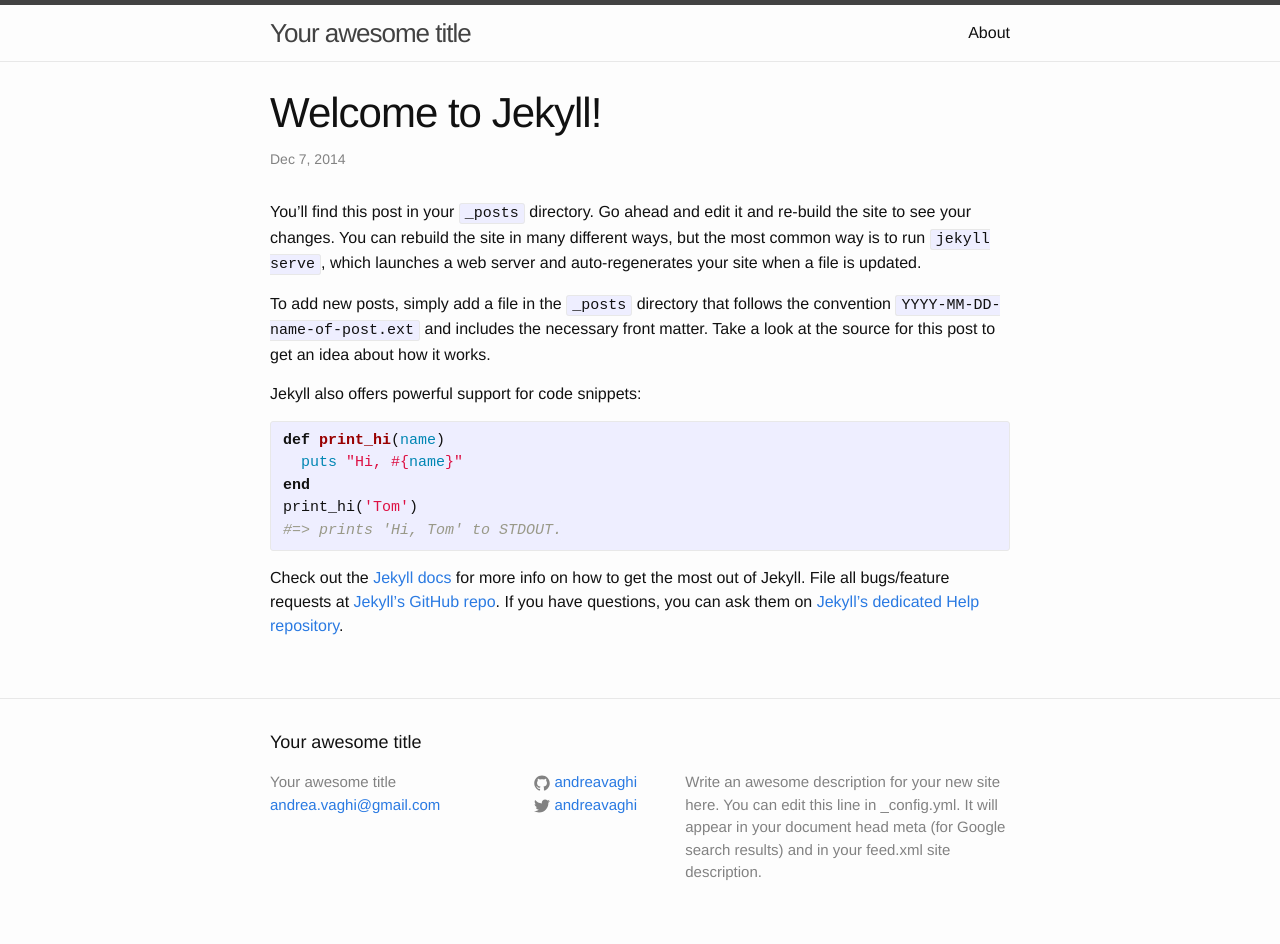
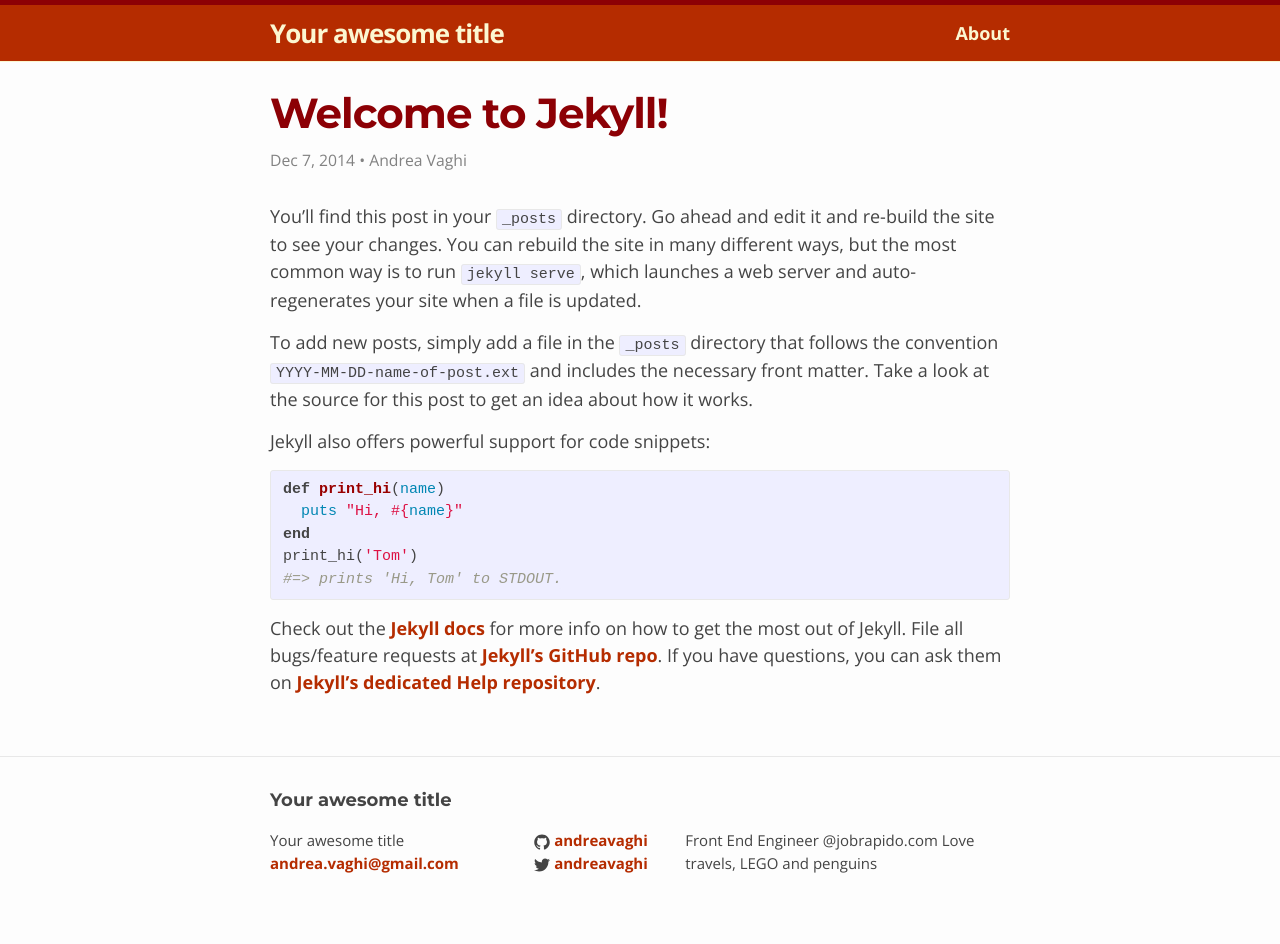
Before and after one commit to andreavaghi/andreavaghi.github.io, a Jekyll site: the page built from _posts/2014-12-07-welcome-to-jekyll.markdown, in a window 1280 px wide. Built offline with Jekyll 4.4.1, drawn with Linux system fonts in a browser that asks for light colours.

Commit message:
change layout color and font

```diff
--- a/_config.yml
+++ b/_config.yml
@@ -1,14 +1,14 @@
 # Site settings
 title: Your awesome title
 email: andrea.vaghi@gmail.com
-description: > # this means to ignore newlines until "baseurl:"
-  Write an awesome description for your new site here. You can edit this
-  line in _config.yml. It will appear in your document head meta (for
-  Google search results) and in your feed.xml site description.
+description: |
+  Front End Engineer @jobrapido.com
+  Love travels, LEGO and penguins
 baseurl: "" # the subpath of your site, e.g. /blog/
 url: "http://andreavaghi.com" # the base hostname & protocol for your site
 twitter_username: andreavaghi
 github_username:  andreavaghi
+permalink: pretty
 
 # Build settings
 markdown: kramdown
--- a/_includes/head.html
+++ b/_includes/head.html
@@ -9,4 +9,5 @@
   <link rel="stylesheet" href="{{ "/css/main.css" | prepend: site.baseurl }}">
   <link rel="canonical" href="{{ page.url | replace:'index.html','' | prepend: site.baseurl | prepend: site.url }}">
   <link rel="alternate" type="application/atom+xml" title="{{ site.title }}" href="{{ "/feed.xml" | prepend: site.baseurl | prepend: site.url }}" />
+  <link href='http://fonts.googleapis.com/css?family=Montserrat:400,700|Open+Sans:400,700' rel='stylesheet' type='text/css'>
 </head>
--- a/_posts/2014-12-07-welcome-to-jekyll.markdown
+++ b/_posts/2014-12-07-welcome-to-jekyll.markdown
@@ -3,6 +3,7 @@
 title:  "Welcome to Jekyll!"
 date:   2014-12-07 11:27:59
 categories: jekyll update
+author: Andrea Vaghi
 ---
 You’ll find this post in your `_posts` directory. Go ahead and edit it and re-build the site to see your changes. You can rebuild the site in many different ways, but the most common way is to run `jekyll serve`, which launches a web server and auto-regenerates your site when a file is updated.
 
--- a/_sass/_base.scss
+++ b/_sass/_base.scss
@@ -80,7 +80,8 @@
  * Headings
  */
 h1, h2, h3, h4, h5, h6 {
-    font-weight: 300;
+    font-weight: 700;
+    font-family: 'Montserrat', sans-serif;
 }
 
 
@@ -89,15 +90,12 @@
  * Links
  */
 a {
-    color: $brand-color;
+    color: $header-color;
     text-decoration: none;
-
-    &:visited {
-        color: darken($brand-color, 15%);
-    }
+    font-weight: 700;
 
     &:hover {
-        color: $text-color;
+        color: $header-color;
         text-decoration: underline;
     }
 }
@@ -198,7 +196,7 @@
         vertical-align: middle;
 
         path {
-            fill: $grey-color;
+            fill: $text-color;
         }
     }
 }
--- a/_sass/_layout.scss
+++ b/_sass/_layout.scss
@@ -2,9 +2,10 @@
  * Site header
  */
 .site-header {
-    border-top: 5px solid $grey-color-dark;
-    border-bottom: 1px solid $grey-color-light;
+    border-top: 5px solid $brand-color;
+    border-bottom: 1px solid $white-color;
     min-height: 56px;
+    background: $header-color;
 
     // Positioning context for the mobile navigation icon
     position: relative;
@@ -19,7 +20,7 @@
 
     &,
     &:visited {
-        color: $grey-color-dark;
+        color: $white-color;
     }
 }
 
@@ -32,7 +33,7 @@
     }
 
     .page-link {
-        color: $text-color;
+        color: $white-color;
         line-height: $base-line-height;
 
         // Gaps between nav items, but not on the first one
@@ -64,7 +65,7 @@
                 height: 15px;
 
                 path {
-                    fill: $grey-color-dark;
+                    fill: $brand-color;
                 }
             }
         }
@@ -82,6 +83,7 @@
         .page-link {
             display: block;
             padding: 5px 10px;
+            color: $brand-color;
         }
     }
 }
@@ -109,7 +111,6 @@
 
 .footer-col-wrapper {
     font-size: 15px;
-    color: $grey-color;
     margin-left: -$spacing-unit / 2;
     @extend %clearfix;
 }
@@ -201,6 +202,7 @@
     font-size: 42px;
     letter-spacing: -1px;
     line-height: 1;
+    color: $brand-color;
 
     @include media-query($on-laptop) {
         font-size: 36px;
--- a/css/main.scss
+++ b/css/main.scss
@@ -6,16 +6,20 @@
 
 
 // Our variables
-$base-font-family: Helvetica, Arial, sans-serif;
-$base-font-size:   16px;
+$base-font-family: 'Open Sans', Helvetica, Arial, sans-serif;
+$base-font-size:   18px;
 $small-font-size:  $base-font-size * 0.875;
 $base-line-height: 1.5;
 
 $spacing-unit:     30px;
 
-$text-color:       #111;
+$text-color:       #444;
 $background-color: #fdfdfd;
-$brand-color:      #2a7ae2;
+$white-color:      #fcf7d1;
+$brand-color:      #8c0005;
+$header-color:     #b52c00;
+$footer-color:     #a9a17a;
+
 
 $grey-color:       #828282;
 $grey-color-light: lighten($grey-color, 40%);
```
